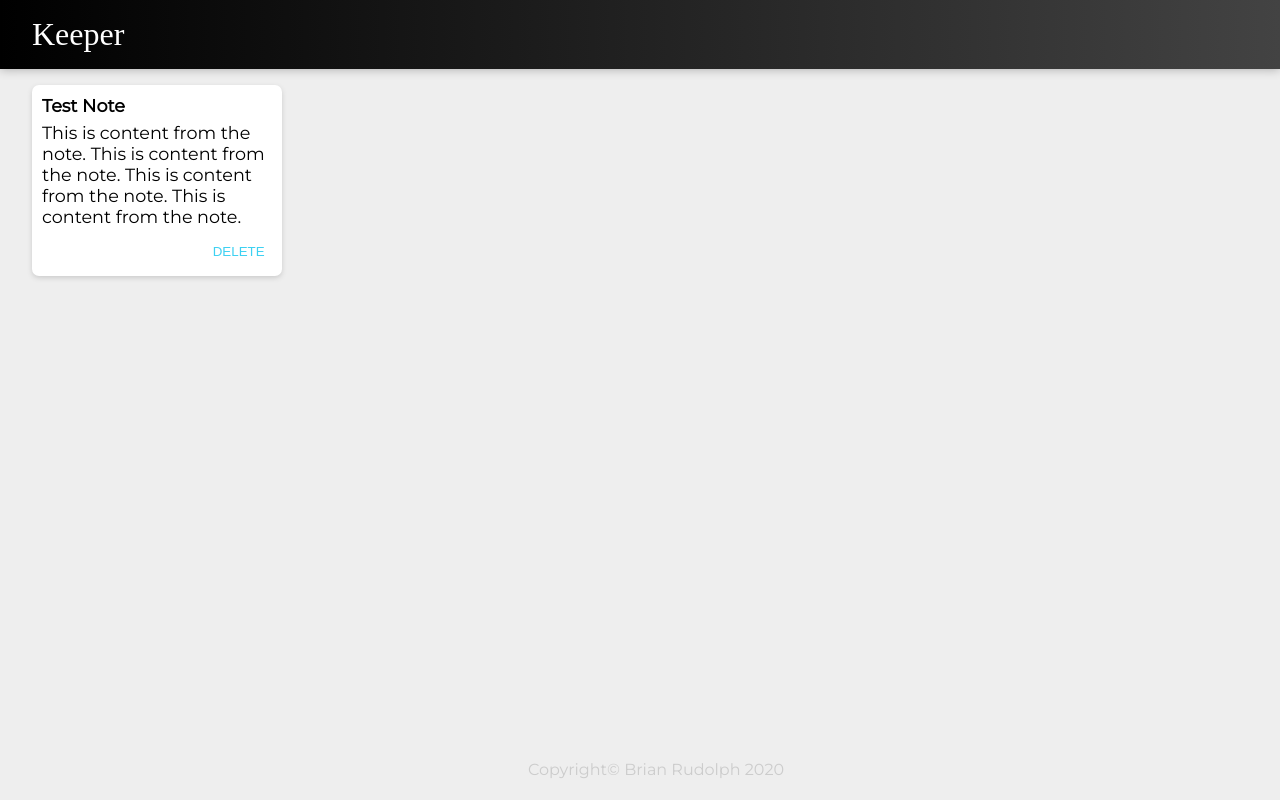
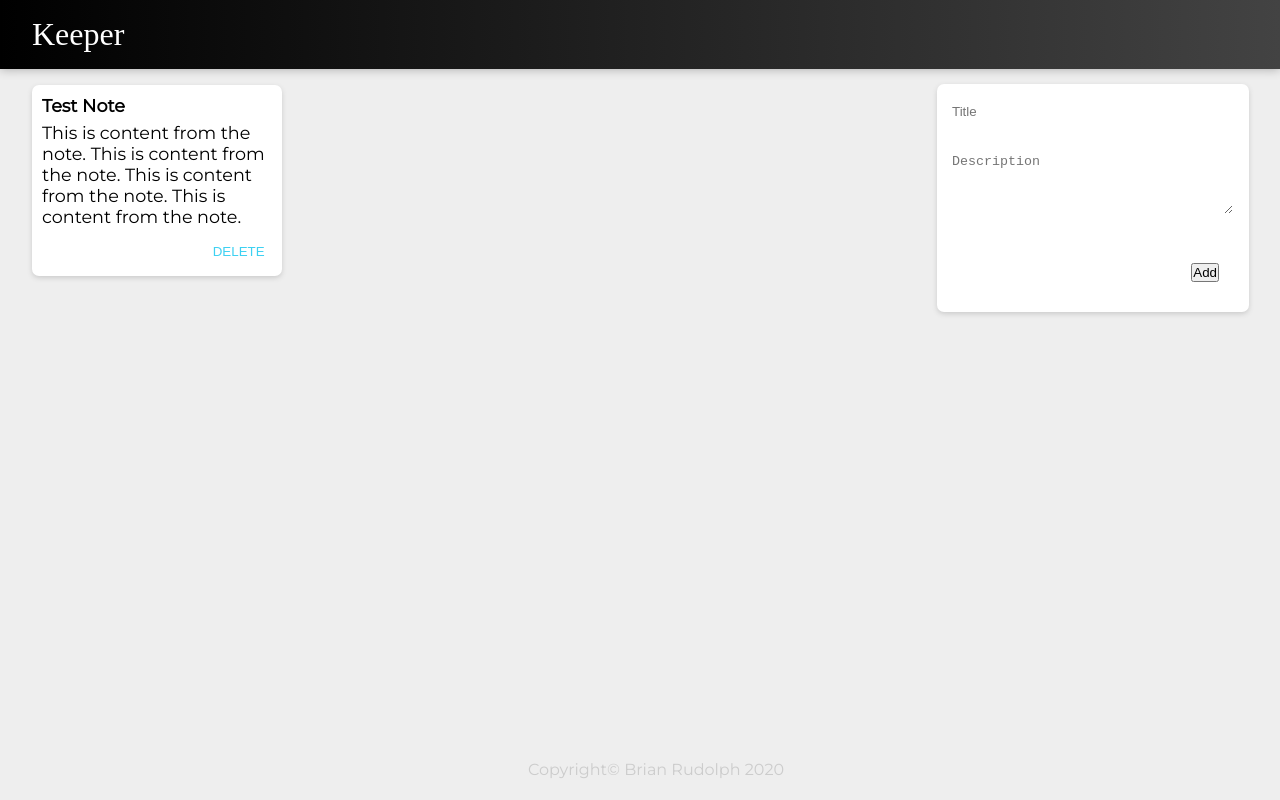
Before and after one commit to BrianDev1/MyKeeperApp, a React (Create React App) app: page / in a window 1280 px wide. Built offline with nearby package versions, Linux system fonts and the light colour scheme; a web font is replaced by a local one.

Commit message:
Step 01 of Add note functionality

```diff
--- a/public/styles.css
+++ b/public/styles.css
@@ -41,13 +41,11 @@ footer p {
 .note {
     background: #fff;
     border-radius: 7px;
-    border-color: #434343;
     box-shadow: 0 2px 5px #ccc;
     padding: 10px;
     width: 20%;
     margin: 16px;
     float: left;
-
 }
 
 .note h1 {
@@ -70,5 +68,38 @@ footer p {
     vertical-align: sub;
     margin: 5px;
     float: right;
+}
+
+.addnote {
+    background-color: white;
+    border-radius: 7px;
+    box-shadow: 0 2px 5px #ccc;
+    float: right;
+    bottom: 0;
+    width: 25%;
+    margin: 15px;
+    position: relative;
+}
+
+.addnote input {
+    width: 90%;
+    height: 25px;
+    border: 0px;
+    margin: 15px;
+    border-radius: 5px;
+}
+
+.addnote textarea {
+    width: 90%;
+    border: 0px;
+    margin: 15px;
+    border-radius: 5px;
+}
+
+.addnotebutton {
+    vertical-align: sub;
+    position: inherit;
+    float: right;
+    margin: 30px;
 
 }
--- /dev/null
+++ b/src/components/Addnote.jsx
@@ -0,0 +1,18 @@
+import React from "react";
+
+function Addnote() {
+
+    return (
+        <div className="addnote">
+        <form>
+        <input placeholder="Title"></input>
+            <textarea rows="4" cols="50" placeholder="Description"></textarea>
+            <button className="addnotebutton">Add </button>
+            </form>
+        </div>
+
+    );
+
+}
+
+export default Addnote;
--- a/src/components/App.jsx
+++ b/src/components/App.jsx
@@ -3,7 +3,7 @@ import Header from "./Header";
 import Footer from "./Footer";
 import Note from "./Note";
 import notes from "../notes";
-
+import Addnote from "./Addnote";
 
 function App() {
     return (
@@ -21,6 +21,7 @@ function App() {
                             note.content
                         }
                         /> )}
+            <Addnote />
             <Footer />
         </div>
     );
```
